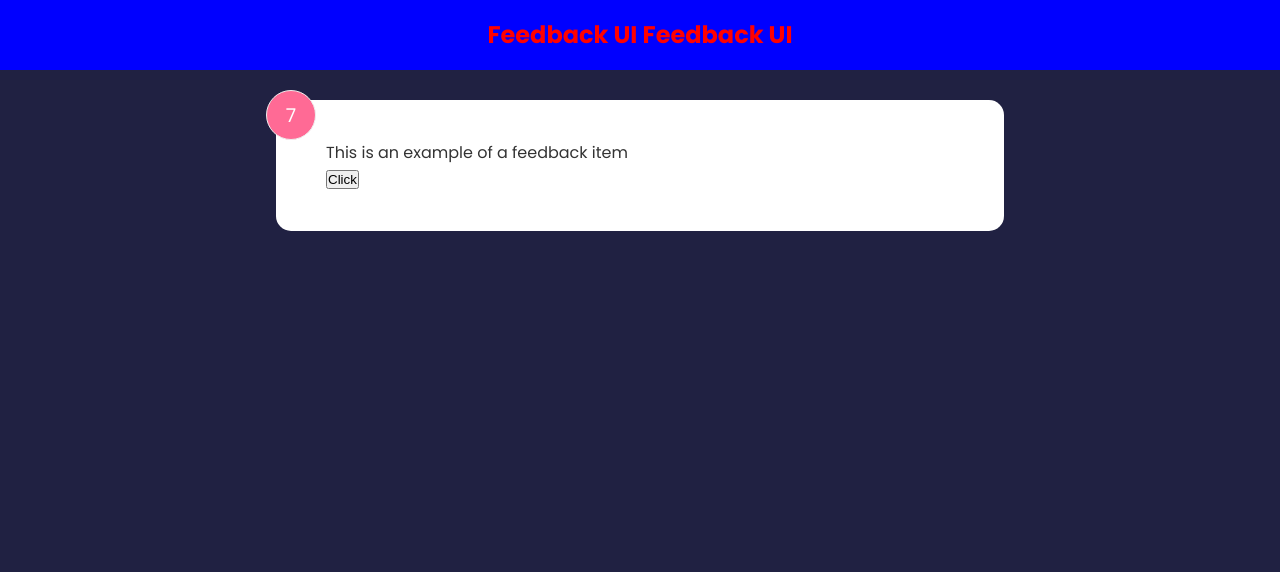
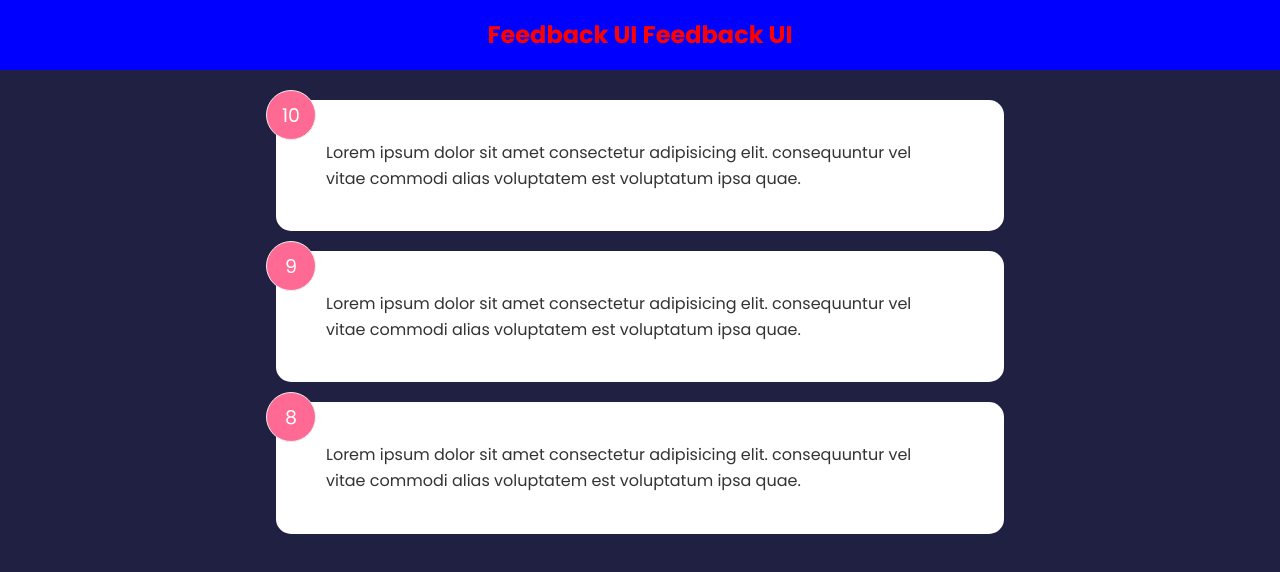
Before and after one commit to runcioa/feedback-app, a React (Create React App) app: page / in a window 1280 px wide. Shown: the top 572 px of the page. Built offline with nearby package versions, Linux system fonts and the light colour scheme.

Commit message:
props and state

```diff
--- a/src/App.js
+++ b/src/App.js
@@ -1,15 +1,21 @@
 // src\App.js
-
+import { useState } from "react";
 import Header from "./components/Header";
-import FeedBackItem from "./components/FeedBackItem";
+import FeedbackData from "./data/FeedBackData";
+import FeedbackList from "./components/FeedbackList";
 
 const App = () => {
+  const [feedback, setFeedback] = useState (
+    FeedbackData
+  );
+
   return (
+
     <>
         {/* Utilizzare i props per passere le informazioni */}
       <Header />
       <div className="container">
-        <FeedBackItem />
+        <FeedbackList feedBack={feedback}/>
       </div>
     </>
   );
--- a/src/components/FeedBackItem.jsx
+++ b/src/components/FeedBackItem.jsx
@@ -1,27 +1,13 @@
 // src\components\FeedBackItem.jsx
 
-import { useState} from "react";
-
-function FeedBackItem() {
-
-    // USE STATE
-    const [rating, setRating] = useState(7);
-    const [text, setText] = useState('This is an example of a feedback item');
-
-    const handleClick = () =>{
-        // Imposto il valore con la funzione
-        // Accedo al valore precedente con prev
-        setRating((prev)=>{
-            return prev + 1;
-        });
-    }
-
-
-  return <div className='card'>
-      <div className="num-display">{rating}</div>
-      <div className="text-diplay">{text}</div>
-      <button onClick={handleClick} >Click</button>
-  </div>;
+function FeedBackItem({ item }) {
+  console.log(item);
+  return (
+    <div className="card">
+      <div className="num-display">{item.rating}</div>
+      <div className="text-diplay">{item.text}</div>
+    </div>
+  );
 }
 
 export default FeedBackItem;
--- /dev/null
+++ b/src/components/FeedbackList.jsx
@@ -0,0 +1,19 @@
+// src\components\FeedbackList.jsx
+
+import React from 'react';
+import FeedBackItem from './FeedBackItem';
+
+function FeedbackList({feedBack}) {
+
+  if (!feedBack || feedBack.length === 0){
+    return <p>No Feedback Yet</p>
+  }
+
+  return <div className='feedback-list'>
+      {feedBack.map((item)=>(
+        <FeedBackItem key={item.id} item={item} />
+      ))}
+  </div>;
+}
+
+export default FeedbackList;
--- /dev/null
+++ b/src/data/FeedBackData.js
@@ -0,0 +1,21 @@
+// src\data\FeedBackData.js
+
+const FeedbackData = [
+    {
+      id: 1,
+      rating: 10,
+      text: 'Lorem ipsum dolor sit amet consectetur adipisicing elit. consequuntur vel vitae commodi alias voluptatem est voluptatum ipsa quae.',
+    },
+    {
+      id: 2,
+      rating: 9,
+      text: 'Lorem ipsum dolor sit amet consectetur adipisicing elit. consequuntur vel vitae commodi alias voluptatem est voluptatum ipsa quae.',
+    },
+    {
+      id: 3,
+      rating: 8,
+      text: 'Lorem ipsum dolor sit amet consectetur adipisicing elit. consequuntur vel vitae commodi alias voluptatem est voluptatum ipsa quae.',
+    },
+  ]
+
+  export default FeedbackData
```
